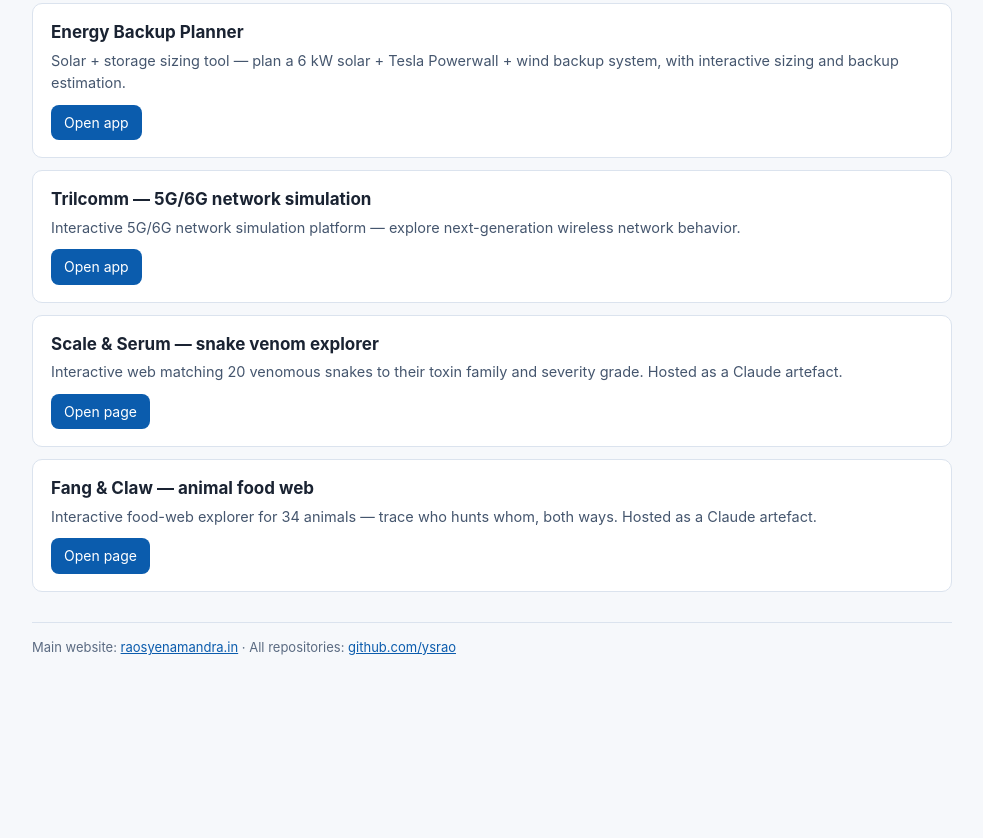
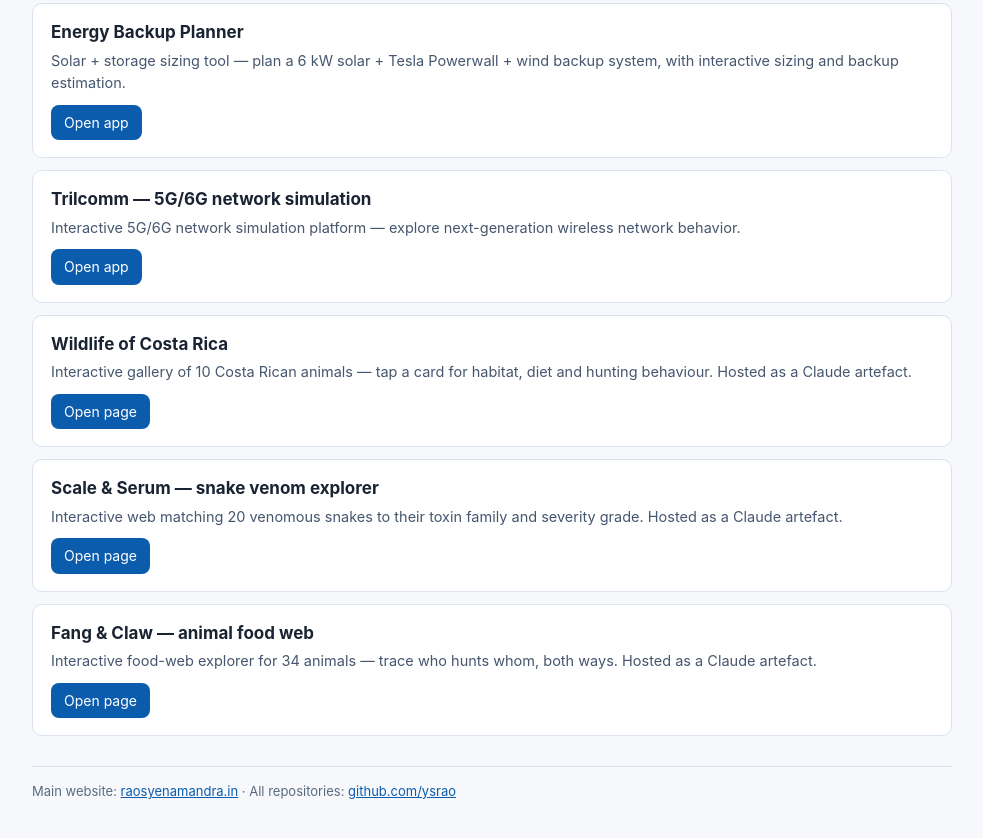
Before and after one commit to ysrao/ysrao.github.io, a plain HTML site: page index.html in a window 1280 px wide. Shown: the part 1998-2836 px from the top of the page, without its empty margins (148-1131 px from the left). Before the commit the page ends 2699 px from the top, so only its background shows below. Drawn offline with Linux system fonts and the light colour scheme.

Commit message:
Add Wildlife of Costa Rica (Claude artefact)

```diff
--- a/index.html
+++ b/index.html
@@ -74,6 +74,10 @@ footer a{color:#0b5cad}
 <p>Interactive 5G/6G network simulation platform — explore next-generation wireless network behavior.</p>
 <a class="btn" href="https://raosyenamandra.in/trilcomm">Open app</a></div>
 
+<div class="card"><h3>Wildlife of Costa Rica</h3>
+<p>Interactive gallery of 10 Costa Rican animals — tap a card for habitat, diet and hunting behaviour. Hosted as a Claude artefact.</p>
+<a class="btn" href="https://claude.ai/public/artifacts/5d44f76b-dc2f-4e70-b700-dac4cb293417">Open page</a></div>
+
 <div class="card"><h3>Scale &amp; Serum — snake venom explorer</h3>
 <p>Interactive web matching 20 venomous snakes to their toxin family and severity grade. Hosted as a Claude artefact.</p>
 <a class="btn" href="https://claude.ai/public/artifacts/a4e8a7c9-7814-44f1-8d2a-91012b904cb7">Open page</a></div>
```
